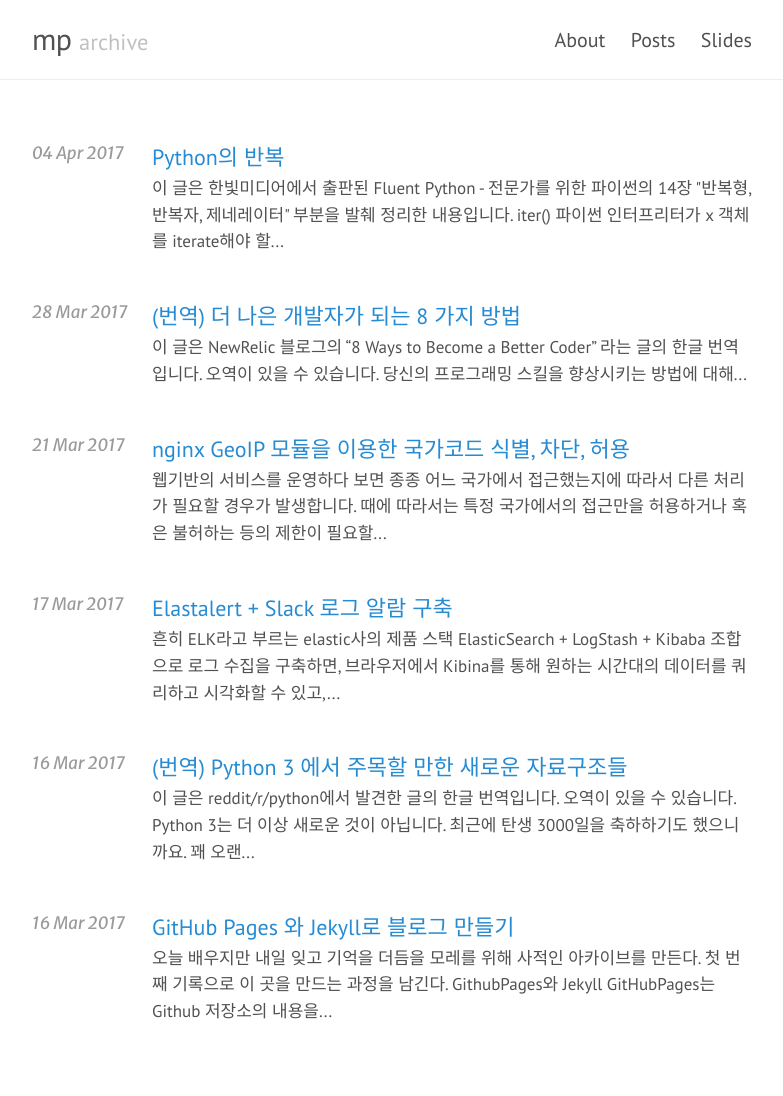
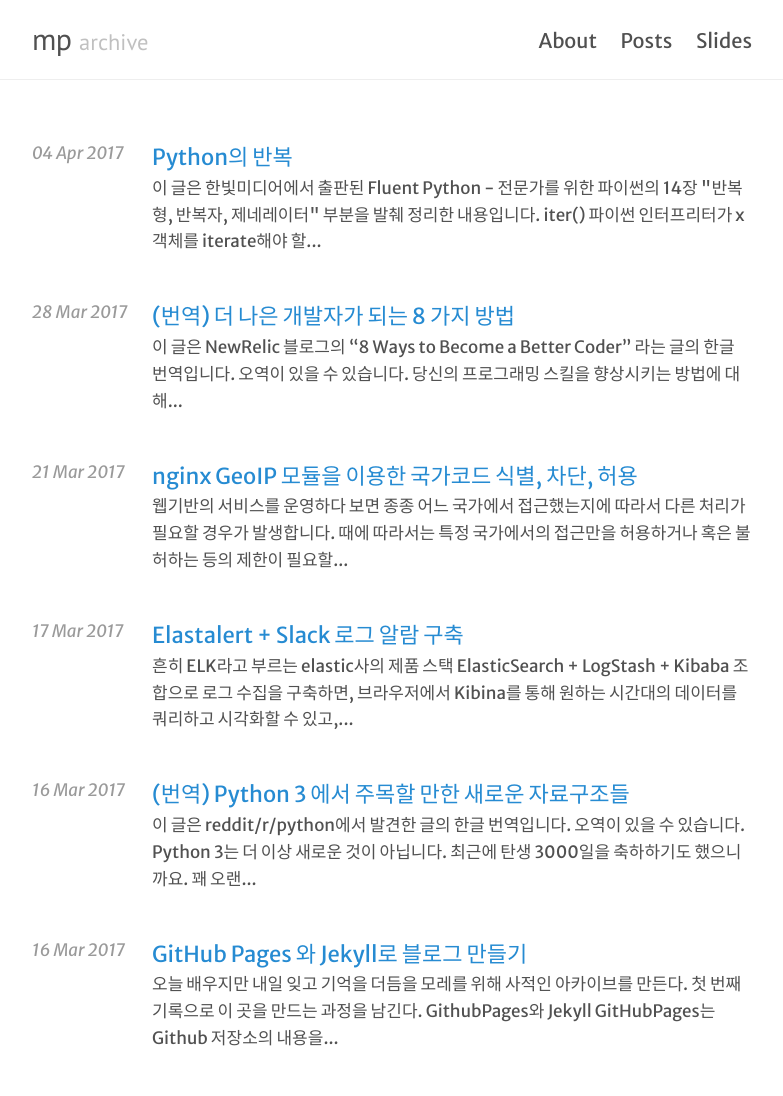
Before and after one commit to mnpk/mnpk.github.io, a Jekyll site: the page built from index.html, in a window 1280 px wide. Shown: the whole page, without its empty margins (248-1031 px from the left). Built offline with Jekyll 4.4.1, drawn with Linux system fonts in a browser that asks for light colours; the list of posts is cut into pages by our own code; before the commit the page ends 1069 px from its top, so only the background shows below that.

Commit message:
Update lanyon.css

```diff
--- a/public/css/lanyon.css
+++ b/public/css/lanyon.css
@@ -128,7 +128,6 @@ h1, h2, h3, h4, h5, h6 {
 .masthead .site-nav {
  float: right;
  margin-top: .25rem;
- font-family: "PT Sans", Helvetica, Arial, sans-serif;
 }
 
 .site-nav a + a {
@@ -184,7 +183,6 @@ h1, h2, h3, h4, h5, h6 {
   width: 14rem;
   visibility: hidden;
   overflow-y: auto;
-  font-family: "Helvetica Neue", Helvetica, Arial, sans-serif;
   font-size: .875rem; /* 15px */
   color: rgba(255,255,255,.6);
   background-color: #202020;
@@ -363,7 +361,6 @@ a.sidebar-nav-item:focus {
   margin-left: 120px;
   margin-bottom: 2em;
   text-rendering: optimizeLegibility;
-  font-family: "PT Sans", Helvetica, Arial, sans-serif;
   font-size: 1.1em;
 }
 
```
